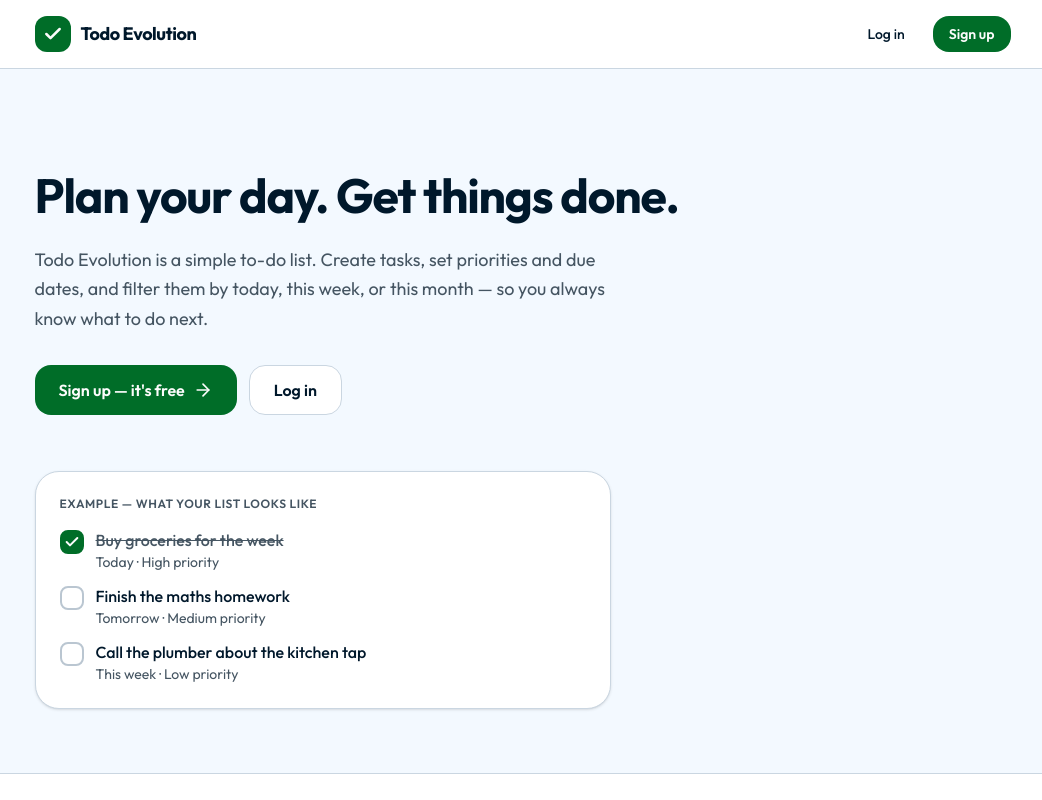
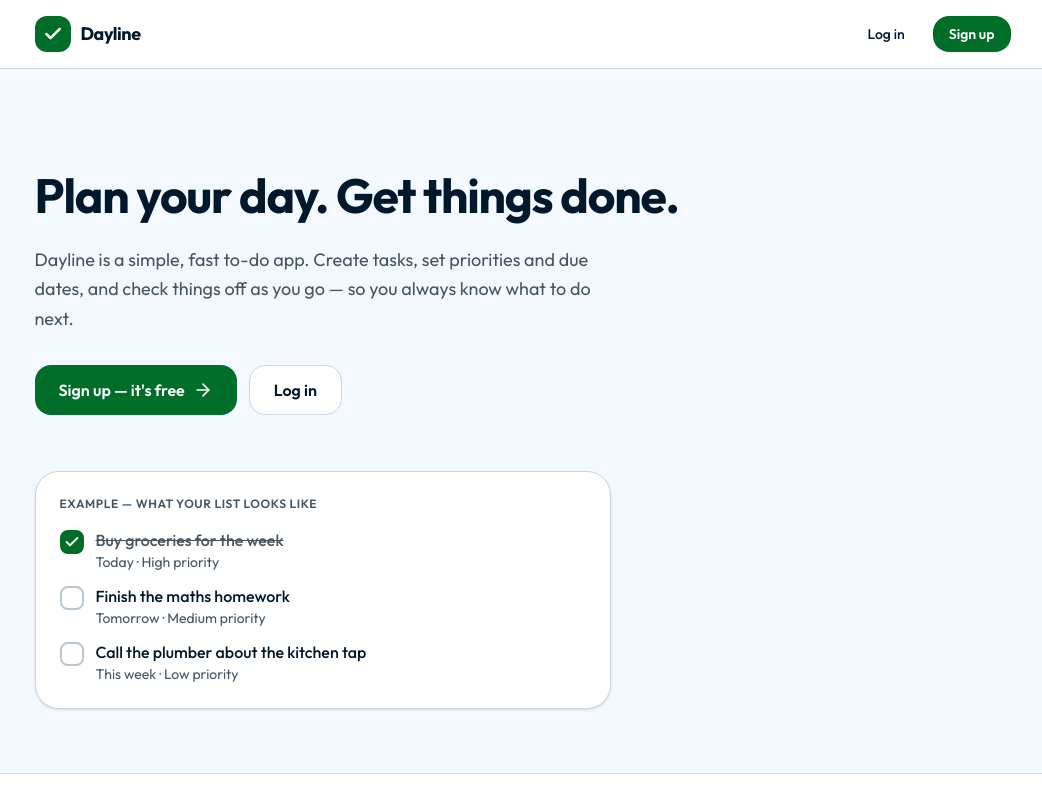
Before and after one commit to SarimArain99/hackathon-todo-evolution, a Next.js app in the folder frontend/: page / in a window 1280 px wide. Shown: the top 800 px of the page, without its empty margins (110-1152 px from the left). Built offline with nearby package versions, Linux system fonts and the light colour scheme.

Commit message:
Rename Todo Evolution to Dayline (user-visible text only)

```diff
--- a/frontend/app/(protected)/dashboard/dashboard-shell.tsx
+++ b/frontend/app/(protected)/dashboard/dashboard-shell.tsx
@@ -17,7 +17,7 @@ export default function DashboardShell({
       {/* Header */}
       <header className="sticky top-0 z-40 border-b border-border bg-surface">
         <div className="mx-auto flex w-full max-w-5xl items-center justify-between gap-3 px-4 py-3 sm:px-6">
-          <Link href="/dashboard" aria-label="Todo Evolution — your tasks">
+          <Link href="/dashboard" aria-label="Dayline — your tasks">
             <Logo size="sm" compact />
           </Link>
 
@@ -54,7 +54,7 @@ export default function DashboardShell({
       <footer className="border-t border-border bg-surface">
         <div className="mx-auto flex w-full max-w-5xl flex-col items-start justify-between gap-3 px-4 py-6 text-sm text-foreground-muted sm:flex-row sm:items-center sm:px-6">
           <p>
-            Todo Evolution — built by{" "}
+            Dayline — built by{" "}
             <a
               href="https://github.com/SarimArain99"
               target="_blank"
--- a/frontend/app/layout.tsx
+++ b/frontend/app/layout.tsx
@@ -37,11 +37,11 @@ export const viewport: Viewport = {
 
 export const metadata: Metadata = {
   title: {
-    default: "Todo Evolution — Plan your day. Get things done.",
-    template: "%s | Todo Evolution",
+    default: "Dayline — Plan your day. Get things done.",
+    template: "%s | Dayline",
   },
   description:
-    "Todo Evolution is a simple to-do list app. Create tasks, set priorities and due dates, and filter by today, this week, or this month.",
+    "Dayline is a simple, fast to-do app. Create tasks, set priorities and due dates, and check things off as you go.",
   keywords: ["todo", "to-do list", "task management", "productivity"],
   authors: [{ name: "Muhammad Sarim", url: "https://github.com/SarimArain99" }],
   metadataBase: new URL("https://zenith-flow-zeta.vercel.app"),
@@ -49,16 +49,16 @@ export const metadata: Metadata = {
     type: "website",
     locale: "en_US",
     url: "https://zenith-flow-zeta.vercel.app",
-    title: "Todo Evolution — Plan your day. Get things done.",
+    title: "Dayline — Plan your day. Get things done.",
     description:
-      "A simple to-do list app. Create tasks, set priorities and due dates, and filter by today, this week, or this month.",
-    siteName: "Todo Evolution",
+      "Dayline is a simple, fast to-do app. Create tasks, set priorities and due dates, and check things off as you go.",
+    siteName: "Dayline",
   },
   twitter: {
     card: "summary",
-    title: "Todo Evolution",
+    title: "Dayline",
     description:
-      "A simple to-do list app. Create tasks, set priorities and due dates, and filter by today, this week, or this month.",
+      "Dayline is a simple, fast to-do app. Create tasks, set priorities and due dates, and check things off as you go.",
   },
 };
 
--- a/frontend/app/page.tsx
+++ b/frontend/app/page.tsx
@@ -35,7 +35,7 @@ export default function HomePage() {
       {/* Header */}
       <header className="border-b border-border bg-surface">
         <div className="mx-auto flex w-full max-w-5xl items-center justify-between px-4 py-4 sm:px-6">
-          <Link href="/" aria-label="Todo Evolution — home">
+          <Link href="/" aria-label="Dayline — home">
             <Logo size="sm" compact />
           </Link>
           <nav className="flex items-center gap-2 sm:gap-3" aria-label="Main">
@@ -62,9 +62,9 @@ export default function HomePage() {
             Plan your day. Get things done.
           </h1>
           <p className="mt-5 max-w-xl text-lg leading-relaxed text-foreground-muted">
-            Todo Evolution is a simple to-do list. Create tasks, set priorities
-            and due dates, and filter them by today, this week, or this month —
-            so you always know what to do next.
+            Dayline is a simple, fast to-do app. Create tasks, set priorities
+            and due dates, and check things off as you go — so you always
+            know what to do next.
           </p>
           <div className="mt-8 flex flex-col gap-3 sm:flex-row">
             <Link
@@ -154,7 +154,7 @@ export default function HomePage() {
       <footer className="border-t border-border bg-surface">
         <div className="mx-auto flex w-full max-w-5xl flex-col items-start justify-between gap-4 px-4 py-8 text-sm text-foreground-muted sm:flex-row sm:items-center sm:px-6">
           <p>
-            © {new Date().getFullYear()} Todo Evolution. Built by{" "}
+            © {new Date().getFullYear()} Dayline. Built by{" "}
             <a
               href="https://github.com/SarimArain99"
               target="_blank"
--- a/frontend/components/auth-shell.tsx
+++ b/frontend/components/auth-shell.tsx
@@ -18,7 +18,7 @@ export function Logo({ size = "md", compact = false }: { size?: "sm" | "md"; com
         <Check className={`${icon} stroke-[3]`} />
       </span>
       <span className={`${text} font-bold tracking-tight text-foreground ${compact ? "hidden sm:inline" : ""}`}>
-        Todo Evolution
+        Dayline
       </span>
     </span>
   );
@@ -40,7 +40,7 @@ export function AuthShell({
     <main className="flex min-h-screen items-center justify-center bg-background px-4 py-10 text-foreground">
       <div className="w-full max-w-md">
         <div className="mb-8 flex justify-center">
-          <Link href="/" aria-label="Todo Evolution — home">
+          <Link href="/" aria-label="Dayline — home">
             <Logo />
           </Link>
         </div>
--- a/frontend/components/ui/emoji-picker.tsx
+++ b/frontend/components/ui/emoji-picker.tsx
@@ -84,7 +84,7 @@ export function EmojiPicker({ onEmojiSelect, className }: EmojiPickerProps) {
                 <div className="flex items-center gap-2">
                    <Sparkles className="w-3 h-3 text-primary" />
                    <span className="text-[10px] font-black uppercase tracking-[0.2em] text-foreground-muted">
-                    Zenith Expression
+                    Dayline Expression
                   </span>
                 </div>
                 <button
--- a/frontend/lib/auth.ts
+++ b/frontend/lib/auth.ts
@@ -193,7 +193,7 @@ export const auth = betterAuth({
         await resend.emails.send({
           from: process.env.RESEND_FROM_EMAIL || "noreply@zenith-flow.com",
           to: user.email,
-          subject: "Reset Your Todo Evolution Password",
+          subject: "Reset Your Dayline Password",
           html: `
             <!DOCTYPE html>
             <html>
@@ -208,7 +208,7 @@ export const auth = betterAuth({
             <body>
               <div class="container">
                 <h2>Reset Your Password</h2>
-                <p>We received a request to reset the password for your Todo Evolution account.</p>
+                <p>We received a request to reset the password for your Dayline account.</p>
                 <p>Click the button below to create a new password:</p>
                 <a href="${url}" class="button">Reset Password</a>
                 <p>Or copy and paste this link into your browser:</p>
@@ -216,7 +216,7 @@ export const auth = betterAuth({
                 <p><strong>This link expires in 1 hour.</strong></p>
                 <p>If you didn't request this reset, please ignore this email.</p>
                 <div class="footer">
-                  <p>© 2026 Todo Evolution. All rights reserved.</p>
+                  <p>© 2026 Dayline. All rights reserved.</p>
                 </div>
               </div>
             </body>
@@ -236,7 +236,7 @@ export const auth = betterAuth({
         await resend.emails.send({
           from: process.env.RESEND_FROM_EMAIL || "noreply@zenith-flow.com",
           to: user.email,
-          subject: "Verify Your Todo Evolution Account",
+          subject: "Verify Your Dayline Account",
           html: `
             <!DOCTYPE html>
             <html>
@@ -250,7 +250,7 @@ export const auth = betterAuth({
             </head>
             <body>
               <div class="container">
-                <h2>Welcome to Todo Evolution!</h2>
+                <h2>Welcome to Dayline!</h2>
                 <p>Thanks for signing up. Please verify your email address to complete your account setup.</p>
                 <p>Click the button below to verify your email:</p>
                 <a href="${url}" class="button">Verify Email</a>
@@ -258,7 +258,7 @@ export const auth = betterAuth({
                 <p style="word-break: break-all; color: #6366f1;">${url}</p>
                 <p><strong>This link expires in 1 hour.</strong></p>
                 <div class="footer">
-                  <p>© 2026 Todo Evolution. All rights reserved.</p>
+                  <p>© 2026 Dayline. All rights reserved.</p>
                 </div>
               </div>
             </body>
```
Also changed, not shown: 2 other files (tests, documents, lock files or other folders).
